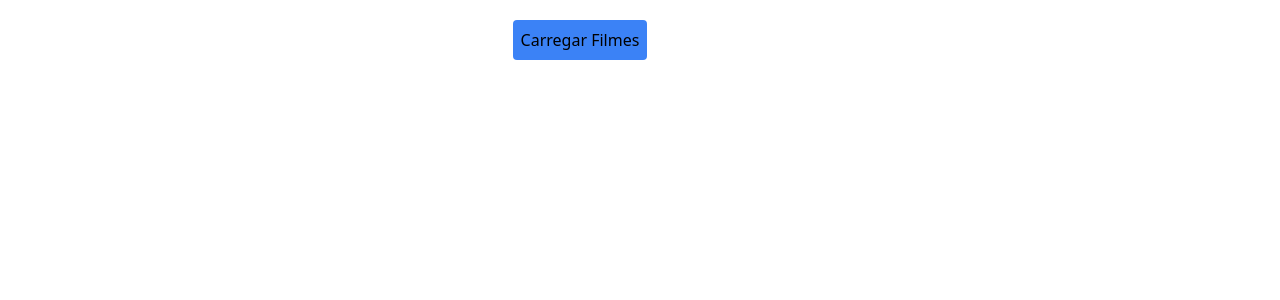
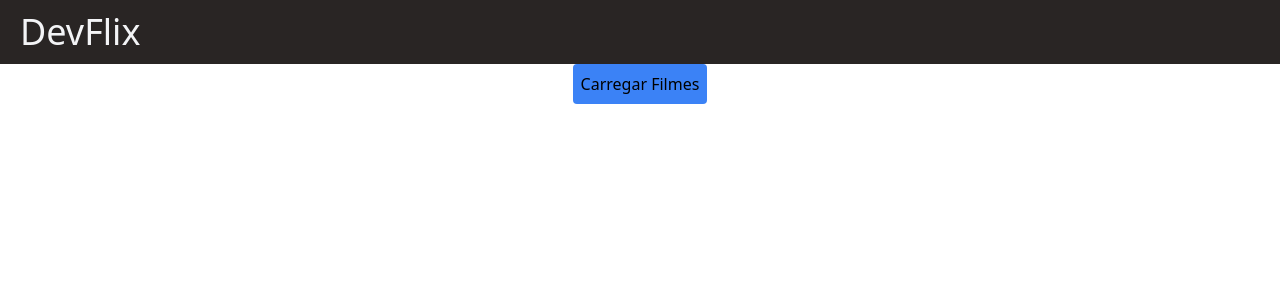
Before and after one commit to Spyke27/Dev_Flix, a React (Vite) app: page / in a window 1280 px wide. Shown: the top 300 px of the page. Built offline with nearby package versions, Linux system fonts and the light colour scheme.

Commit message:
landing page

```diff
--- a/src/App.tsx
+++ b/src/App.tsx
@@ -6,10 +6,13 @@ import { Movie } from './types/Movie';
 function App() {
   const [movies, setMovies] = useState<Movie[]>([]);
   const [display, setDisplay] = useState("block")
+  const [loading, setLoading] = useState(false);
 
   const loadMovies = async () => {
+    setLoading(true);
     let res = await fetch('https://api.b7web.com.br/cinema/'); //Get na api de filmes
     let json = await res.json();
+    setLoading(false);
 
     setMovies(json);
 
@@ -17,17 +20,36 @@ function App() {
   }
 
   return (
-    <div className="App flex justify-center items-center">
+    <div className="App flex justify-center items-center flex-col">
+
+      <header className='bg-stone-800 h-16 w-full flex items-center justify-between px-5'>
+        <h1 className='text-gray-100 text-4xl'>DevFlix</h1>
+      </header>
+
+
+
         <button className={`${display} bg-blue-500 p-2 rounded`} onClick={loadMovies}>
           Carregar Filmes
         </button>
 
+       {loading &&
+          <div className='px-5 py-2 rounded-xl text-gray-700 bg-gradient-to-r from-amber-300 via-amber-500 to-amber-600'>Carregando...</div>
+        }
+
+
+
+
+
+
+
+
+
 
         <div className='grid grid-cols-3 gap-5 p-10'>
-          {movies.map((item, index) => (
+          {movies.map((movie, index) => (
               <div>
-                <img src={item.avatar} alt="Capa Filme" className='w-25 block' />
-                {item.titulo}
+                <img src={movie.avatar} alt="Capa Filme" className='w-25 block' />
+                {movie.titulo}
               </div>
           ))}
         </div>
```
